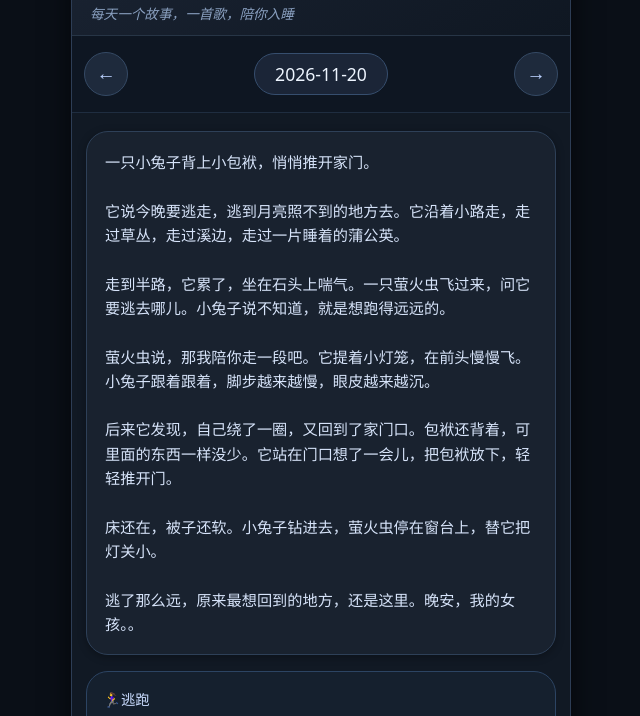
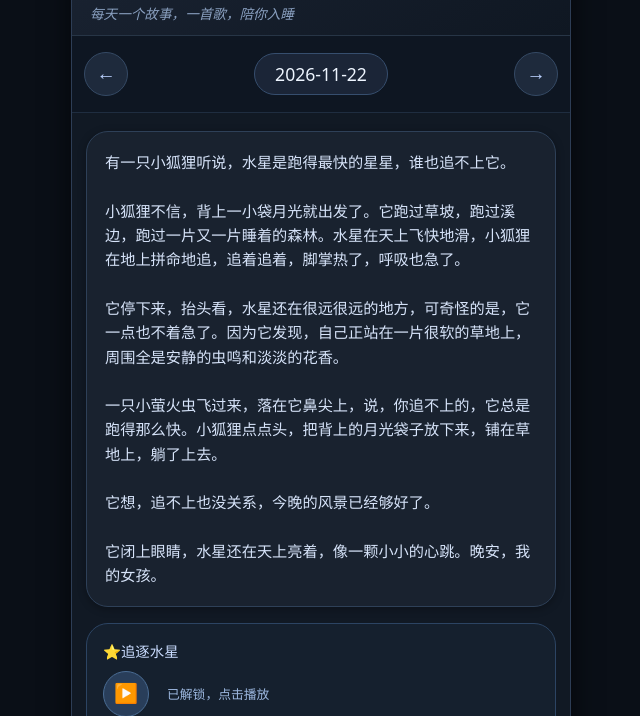
Before and after one commit to miyin9899-hue/midnight-station, a plain HTML site: page index.html in a window 1280 px wide. Shown: the part 72-788 px from the top of the page, without its empty margins (319-959 px from the left). Drawn offline with Linux system fonts and the light colour scheme.

Commit message:
Add files via upload

```diff
--- a/index.html
+++ b/index.html
@@ -222,8 +222,13 @@
     // =============================================
     // 格式：键为日期 "YYYY-MM-DD"，
     const DAILY_CONTENT = {
+"2026-11-22" : {
+         story: "有一只小狐狸听说，水星是跑得最快的星星，谁也追不上它。\n\n小狐狸不信，背上一小袋月光就出发了。它跑过草坡，跑过溪边，跑过一片又一片睡着的森林。水星在天上飞快地滑，小狐狸在地上拼命地追，追着追着，脚掌热了，呼吸也急了。\n\n它停下来，抬头看，水星还在很远很远的地方，可奇怪的是，它一点也不着急了。因为它发现，自己正站在一片很软的草地上，周围全是安静的虫鸣和淡淡的花香。\n\n一只小萤火虫飞过来，落在它鼻尖上，说，你追不上的，它总是跑得那么快。小狐狸点点头，把背上的月光袋子放下来，铺在草地上，躺了上去。\n\n它想，追不上也没关系，今晚的风景已经够好了。\n\n它闭上眼睛，水星还在天上亮着，像一颗小小的心跳。晚安，我的女孩。",
+         music: "20261122.mp3",
+         musicTitle: "⭐追逐水星"
+       },
 "2026-11-20" : {
-         story: "一只小兔子背上小包袱，悄悄推开家门。\n\n它说今晚要逃走，逃到月亮照不到的地方去。它沿着小路走，走过草丛，走过溪边，走过一片睡着的蒲公英。\n\n走到半路，它累了，坐在石头上喘气。一只萤火虫飞过来，问它要逃去哪儿。小兔子说不知道，就是想跑得远远的。\n\n萤火虫说，那我陪你走一段吧。它提着小灯笼，在前头慢慢飞。小兔子跟着跟着，脚步越来越慢，眼皮越来越沉。\n\n后来它发现，自己绕了一圈，又回到了家门口。包袱还背着，可里面的东西一样没少。它站在门口想了一会儿，把包袱放下，轻轻推开门。\n\n床还在，被子还软。小兔子钻进去，萤火虫停在窗台上，替它把灯关小。\n\n逃了那么远，原来最想回到的地方，还是这里。晚安，我的女孩。。",
+         story: "一只小兔子背上小包袱，悄悄推开家门。\n\n它说今晚要逃走，逃到月亮照不到的地方去。它沿着小路走，走过草丛，走过溪边，走过一片睡着的蒲公英。\n\n走到半路，它累了，坐在石头上喘气。一只萤火虫飞过来，问它要逃去哪儿。小兔子说不知道，就是想跑得远远的。\n\n萤火虫说，那我陪你走一段吧。它提着小灯笼，在前头慢慢飞。小兔子跟着跟着，脚步越来越慢，眼皮越来越沉。\n\n后来它发现，自己绕了一圈，又回到了家门口。包袱还背着，可里面的东西一样没少。它站在门口想了一会儿，把包袱放下，轻轻推开门。\n\n床还在，被子还软。小兔子钻进去，萤火虫停在窗台上，替它把灯关小。\n\n逃了那么远，原来最想回到的地方，还是这里。晚安，我的女孩。",
          music: "20261120.mp3",
          musicTitle: "🏃‍♀️逃跑"
        },
```
Also changed, not shown: 1 other file.
